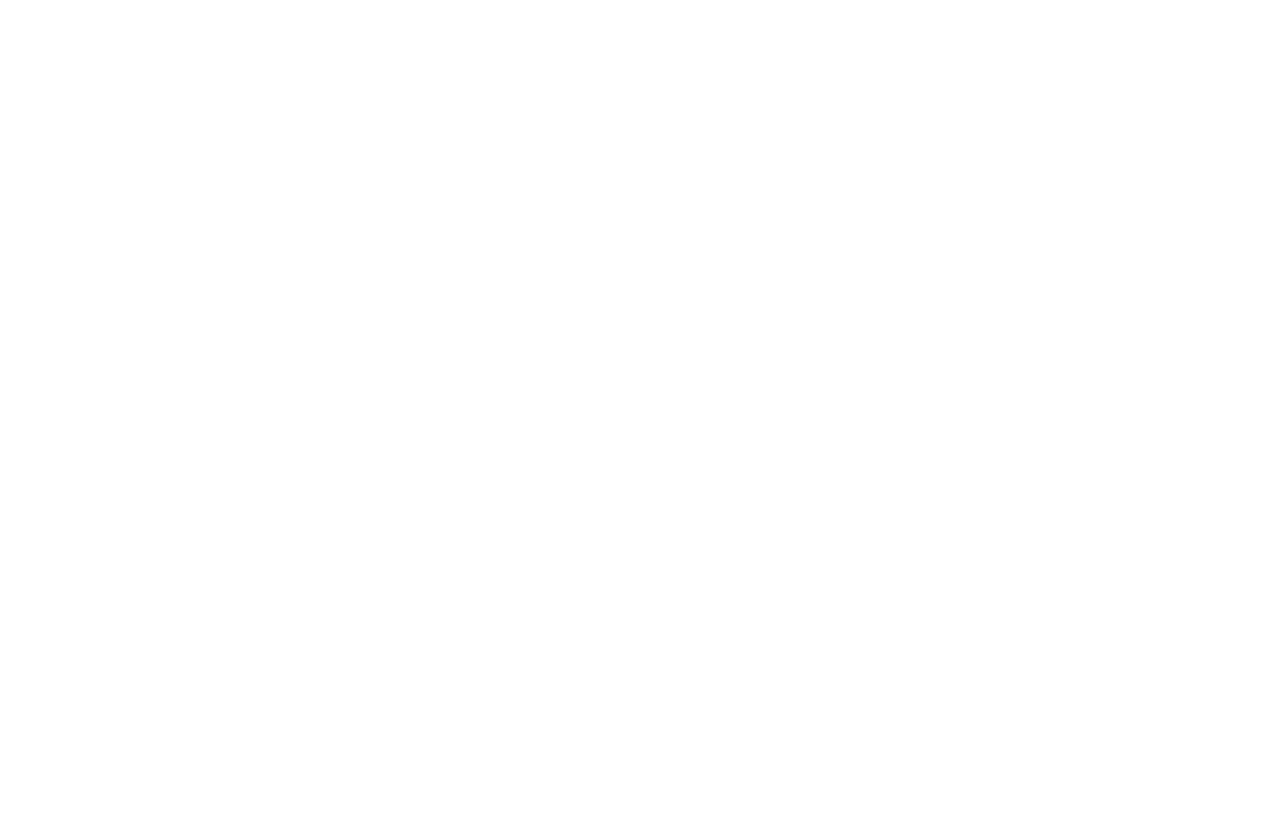
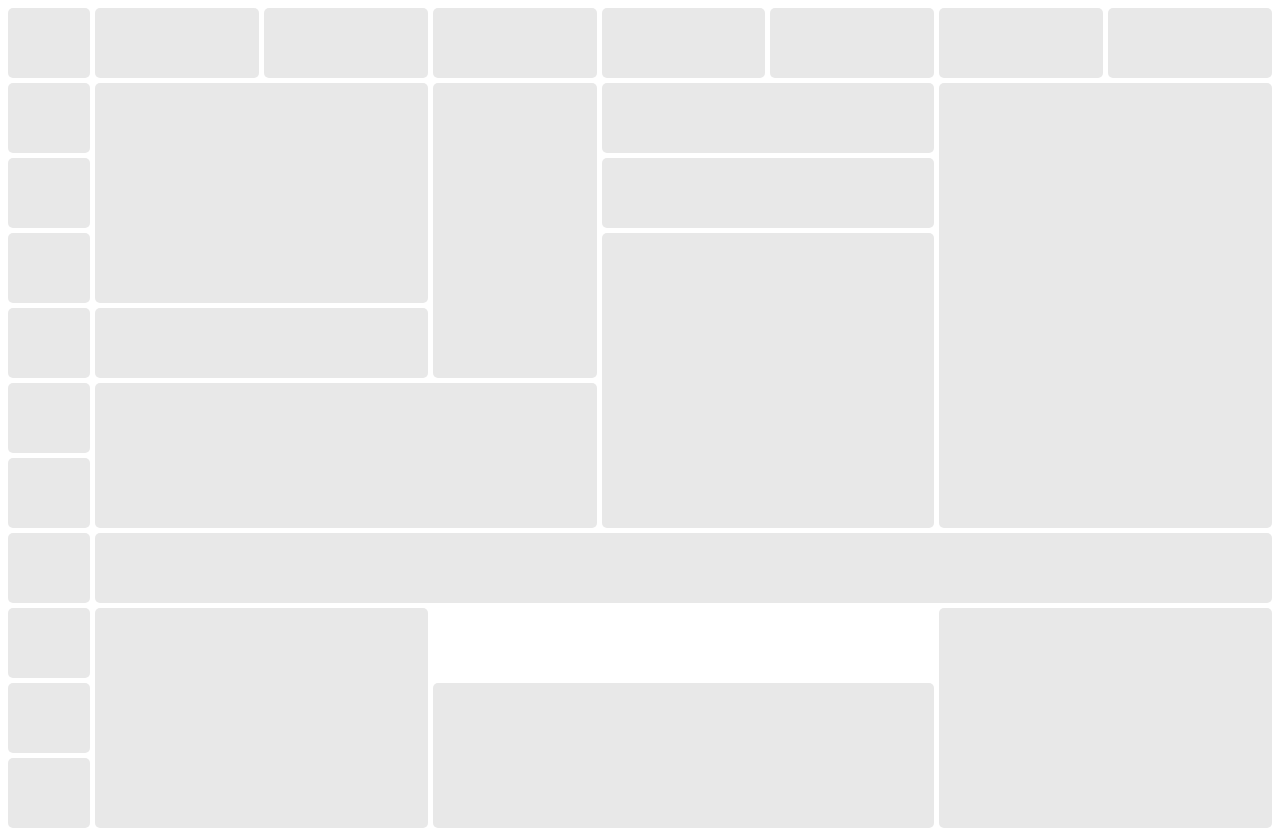
Before and after one commit to redpanda-8/css, a plain HTML site: page index.html in a window 1280 px wide. Before the commit the page ends 800 px from the top, so only its background shows below. Drawn offline with Linux system fonts and the light colour scheme.

Commit message:
UPDETE tvarkiau grid klaidas

```diff
--- a/assets/css/style.css
+++ b/assets/css/style.css
@@ -4,7 +4,7 @@
     gap: 5px 5px;
     grid-auto-flow: row;
     grid-template-areas:
-      ". stage-1 stage-2 stage-3 stage-4 stage-5 stage-6 stage-7"
+      "time-0 stage-1 stage-2 stage-3 stage-4 stage-5 stage-6 stage-7"
       "time-1 talk-1 talk-1 talk-4 talk-5 talk-5 talk-9 talk-9"
       "time-2 talk-1 talk-1 talk-4 break-1 break-1 talk-9 talk-9"
       "time-3 talk-1 talk-1 talk-4 talk-6 talk-6 talk-9 talk-9"
@@ -74,3 +74,11 @@
   .time-9 { grid-area: time-9; }
 
   .time-10 { grid-area: time-10; }
+
+  .time-0 { grid-area: time-0; }
+
+  .container * {
+    background-color: #E8E8E8;
+    border-radius: 5px;
+    min-height: 70px;
+  }
--- a/index.html
+++ b/index.html
@@ -10,17 +10,19 @@
   <body>
       <div class="container">
         <div class="talk-1"></div>
+        <div class="talk-2"></div>
         <div class="talk-4"></div>
         <div class="talk-5"></div>
-        <div class="talk-9"></div>
         <div class="talk-6"></div>
-        <div class="talk-2"></div>
         <div class="talk-7"></div>
         <div class="talk-8"></div>
+        <div class="talk-9"></div>
         <div class="talk-10"></div>
+
+        <div class="break-1"></div>
         <div class="break-2"></div>
-        <div class="break-1"></div>
         <div class="break-3"></div>
+
         <div class="stage-1"></div>
         <div class="stage-2"></div>
         <div class="stage-3"></div>
@@ -28,6 +30,8 @@
         <div class="stage-5"></div>
         <div class="stage-6"></div>
         <div class="stage-7"></div>
+
+        <div class="time-0"></div>
         <div class="time-1"></div>
         <div class="time-2"></div>
         <div class="time-3"></div>
```
